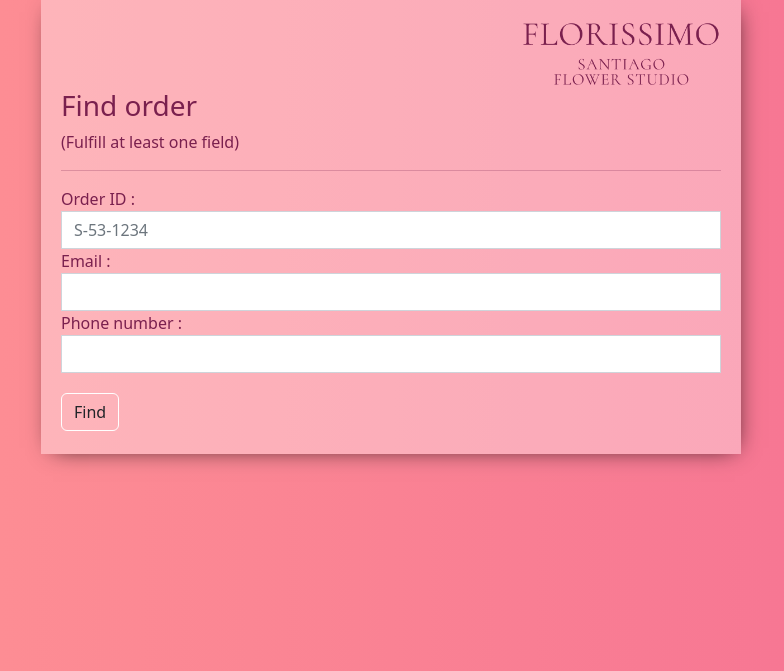
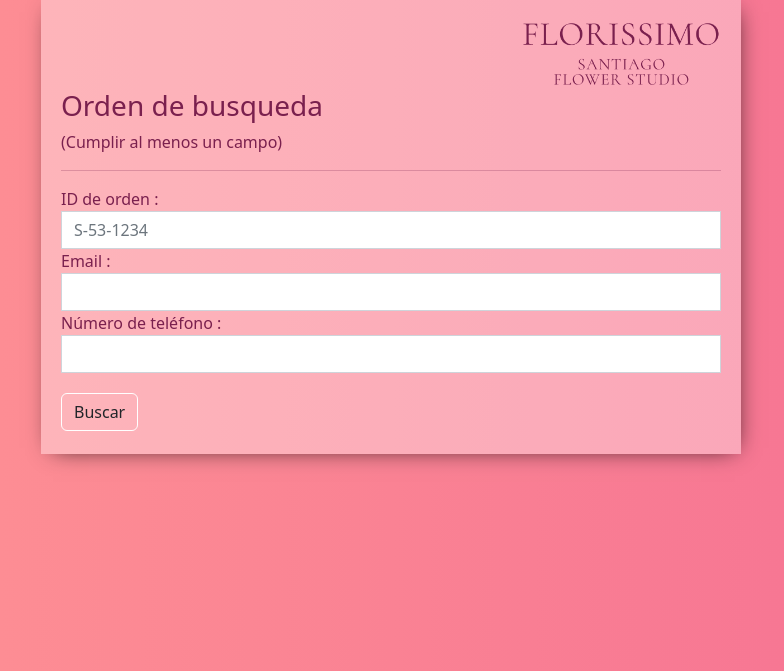
Before and after one commit to steven-kollo/f-crm-check-order-flask, a Flask app: page / in a window 1280 px wide. Shown: the top 671 px of the page, without its empty margins (249-1033 px from the left). Run offline with Flask 2, Linux system fonts and the light colour scheme; some libraries are stand-ins or nearby versions.

Commit message:
spanish translation

```diff
--- a/static/index.js
+++ b/static/index.js
@@ -45,7 +45,7 @@ function create_single_order_html(order) {
 function paste_orders_data(orders) {
     document.getElementById("spinner").style = "display: none;"
     document.getElementById("find_button").disabled = false
-    document.getElementById("find_button").innerText = "Find more"
+    document.getElementById("find_button").innerText = "Busca mas"
     let html = ``
     if (orders.length == 0) {
         html = `
--- a/templates/index.html
+++ b/templates/index.html
@@ -22,13 +22,13 @@
             <div class="logo-container">
                 <img class="logo" src="{{url_for('static', filename='logo.png')}}" />
             </div>
-            <h3>Find order</h3>
-            <a>(Fulfill at least one field)</a>
+            <h3>Orden de busqueda</h3>
+            <a>(Cumplir al menos un campo)</a>
             <hr>
             <div id="search-results-container"></div>
 
             <div class="form-group">
-                <label for="order_id">Order ID :</label>
+                <label for="order_id">ID de orden :</label>
                 <input placeholder="S-53-1234" type="text" class="form-control" id="order_id">
             </div>
             <div class="form-group">
@@ -36,12 +36,12 @@
                 <input type="text" class="form-control" id="email">
             </div>
             <div class="form-group">
-                <label for="phone">Phone number :</label>
+                <label for="phone">Número de teléfono :</label>
                 <input type="text" class="form-control" id="phone">
             </div>
 
             <div style="display: flex;">
-                <button type="button" class="btn" id="find_button" onclick="find()">Find</button>
+                <button type="button" class="btn" id="find_button" onclick="find()">Buscar</button>
                 <div style="margin-top: 22px; margin-left: 10px;">
                     <div class="spinner-border" id="spinner" role="status" style="display: none;">
                         <span class="sr-only"></span>
```
